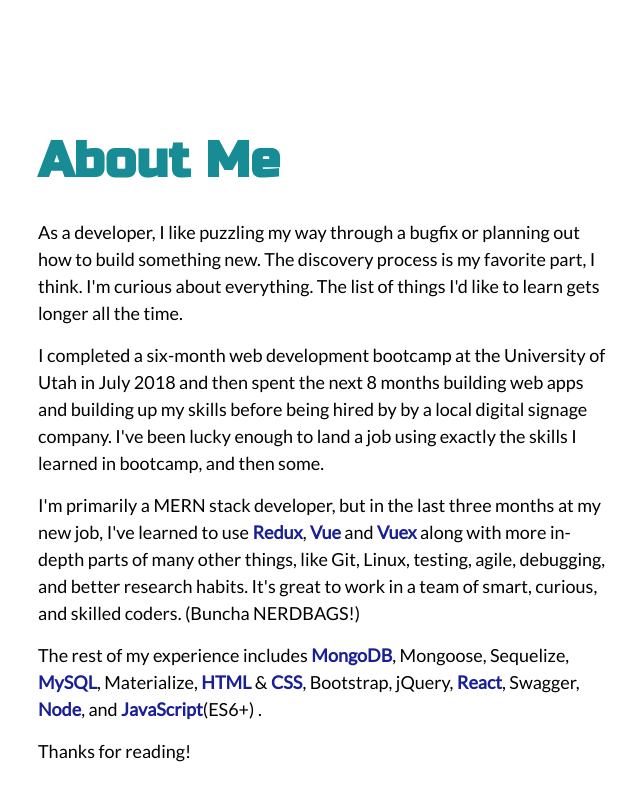
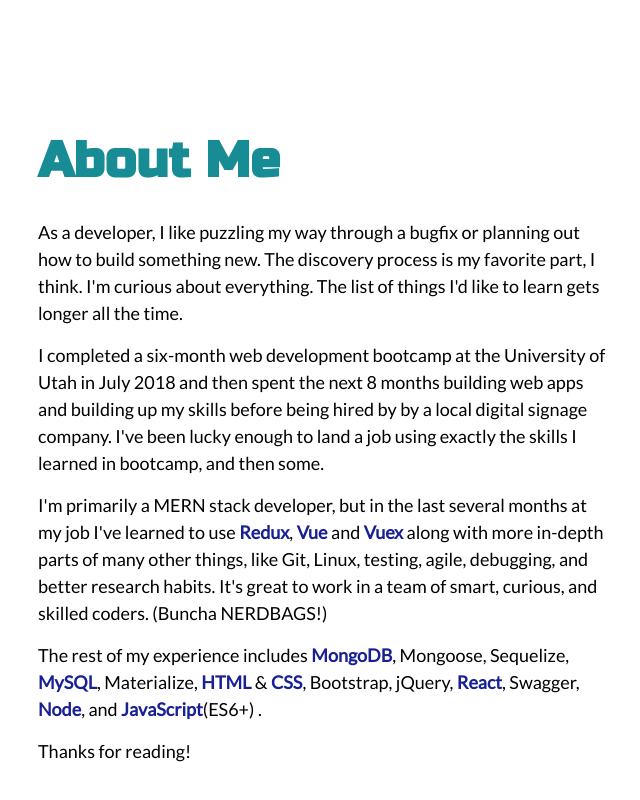
Before and after one commit to Strangebrewer/Frankenstein, a React (Create React App) app in the folder client/: page / in a window 1280 px wide. Shown: the part 4984-5784 px from the top of the page, without its empty margins (452-1092 px from the left). Built offline with nearby package versions, Linux system fonts and the light colour scheme.

Commit message:
finalizing changes before deploy

```diff
--- a/client/src/App.jsx
+++ b/client/src/App.jsx
@@ -10,8 +10,6 @@ import DragonProject from './Apps/DragonWriter/pages/Project';
 import Editor from './Apps/DragonWriter/pages/Editor';
 import ReadMode from './Apps/DragonWriter/pages/ReadMode';
 import Storyboard from './Apps/DragonWriter/pages/Storyboard';
-import Page from './Apps/DragonWriter/components/Elements/Page';
-import MainHeader from './Apps/DragonWriter/components/Elements/MainHeader';
 import Spinner from './Apps/DragonWriter/components/Elements/Spinner';
 
 import Authentication from './utils/Authentication';
--- a/client/src/Apps/Portfolio/components/AboutMe.jsx
+++ b/client/src/Apps/Portfolio/components/AboutMe.jsx
@@ -13,7 +13,7 @@ const AboutMe = () => (
          I completed a six-month web development bootcamp at the University of Utah in July 2018 and then spent the next 8 months building web apps and building up my skills before being hired by by a local digital signage company. I've been lucky enough to land a job using exactly the skills I learned in bootcamp, and then some.
       </p>
       <p>
-         I'm primarily a MERN stack developer, but in the last three months at my new job, I've learned to use <span>Redux</span>, <span>Vue</span> and <span>Vuex</span> along with more in-depth parts of many other things, like Git, Linux, testing, agile, debugging, and better research habits. It's great to work in a team of smart, curious, and skilled coders. (Buncha NERDBAGS!)
+         I'm primarily a MERN stack developer, but in the last several months at my job I've learned to use <span>Redux</span>, <span>Vue</span> and <span>Vuex</span> along with more in-depth parts of many other things, like Git, Linux, testing, agile, debugging, and better research habits. It's great to work in a team of smart, curious, and skilled coders. (Buncha NERDBAGS!)
       </p>
       <p>
          The rest of my experience includes <span>MongoDB</span>, Mongoose, Sequelize, <span>MySQL</span>, Materialize, <span>HTML</span> &amp; <span>CSS</span>, Bootstrap, jQuery, <span>React</span>, Swagger, <span>Node</span>, and <span>JavaScript</span>(ES6+) .
```
